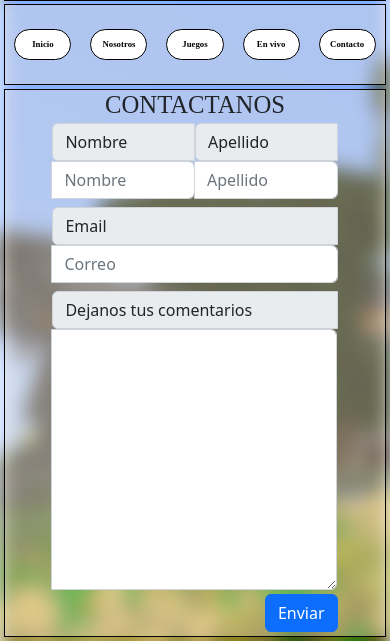
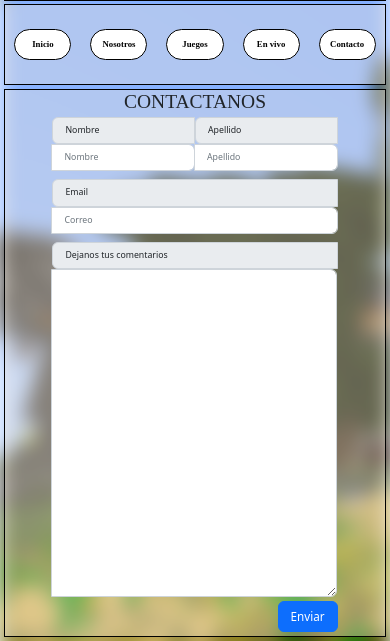
Before and after one commit to Inakigarro/losCazadoresDeLaCueva, a website: page pages/contacto.html in a window 390 px wide. Shown: the part 80-721 px from the top of the page. Drawn offline with nearby package versions, Linux system fonts and the light colour scheme; a web font is replaced by a local one.

Commit message:
chore: final touches to styles

```diff
--- a/pages/contacto.html
+++ b/pages/contacto.html
@@ -53,10 +53,10 @@
         </nav>
         <main class="mainContentArea transparent-base d-flex flex-column justify-content-center align-items-center w-100">
             <h2 class="tituloContactanos m-0">CONTACTANOS</h2>
-            <form class="w-75 h-100 m-xl-3 d-flex flex-column align-items-center">
-                <div class="d-flex flex-row justify-content-between align-items-center h-auto w-100 m-1">
+            <form class="formulario w-75 h-100 m-xl-3 d-flex flex-column align-items-center">
+                <div class="inputNombreApellido d-flex flex-row justify-content-between align-items-center h-auto w-100 m-1">
                     <div class="input-group w-50">
-                        <label for="inputNombre" class="labelText input-group-text">Nombre</label>
+                        <label for="inputNombre" class="labelInputNombre labelText input-group-text">Nombre</label>
                         <input type="text" class="form-control h-auto" placeholder="Nombre" aria-label="Nombre" id="inputNombre">
                     </div>
                     <div class="input-group w-50">
@@ -70,12 +70,12 @@
                         <input type="email" class="form-control h-auto" placeholder="Correo" aria-label="Correo" id="inputCorreo">
                     </div>
                 </div>
-                <div class="input-group d-flex flex-column h-100 m-1">
-                    <label for="inputTextArea" class="labelTextArea input-group-text h-auto">Dejanos tus comentarios</label>
-                    <textarea id="inputTextArea" class="form-control w-100 h-75" cols="100" rows="10"></textarea>
+                <div class="inputComentario input-group d-flex flex-column h-100 m-1">
+                    <label for="inputTextArea" class="labelText input-group-text h-auto">Dejanos tus comentarios</label>
+                    <textarea id="inputTextArea" class="form-control w-100 h-auto" cols="100" rows="10"></textarea>
                 </div>
                 <div class="d-flex flex-row justify-content-end h-auto w-100 mb-1">
-                    <button class="btn btn-primary" type="submit">Enviar</button>
+                    <button class="btnEnviarFormulario btn btn-primary" type="submit">Enviar</button>
                 </div>
             </form>
         </main>
--- a/scss/styles.scss
+++ b/scss/styles.scss
@@ -225,7 +225,6 @@
         padding: 0;
         border: none;
 
-        .contactanos {
         .inputNombreApellido{
             height: 10%;
             margin: 5%;
@@ -233,7 +232,6 @@
         .inputComentario {
             height: auto;
             width: 100%;
-            }
         }
     }
 
@@ -358,8 +356,28 @@
 
     .labelText {
         width: 100%;
-        height: auto !important;
-        font-size: 100%;
+        height: fit-content !important;
+        font-size: 2.25vw !important;
+    }
+
+    #inputNombre, #inputApellido, #inputCorreo{
+        width: 100%;
+        height: fit-content !important;
+        font-size: 2.25vw !important;
+    }
+
+    #inputTextArea{
+        font-size: 3vw !important;
+    }
+
+    .btnEnviarFormulario{
+        font-size: 3vw !important;
+    }
+
+    /* contactanos */
+
+    .tituloContactanos {
+        font-size: 5vw;
     }
 }
 
```
Also changed, not shown: index.html (+2 -4 lines), css/styles.css, 1 other file. Lines whose indentation alone changed are shown as unchanged.
